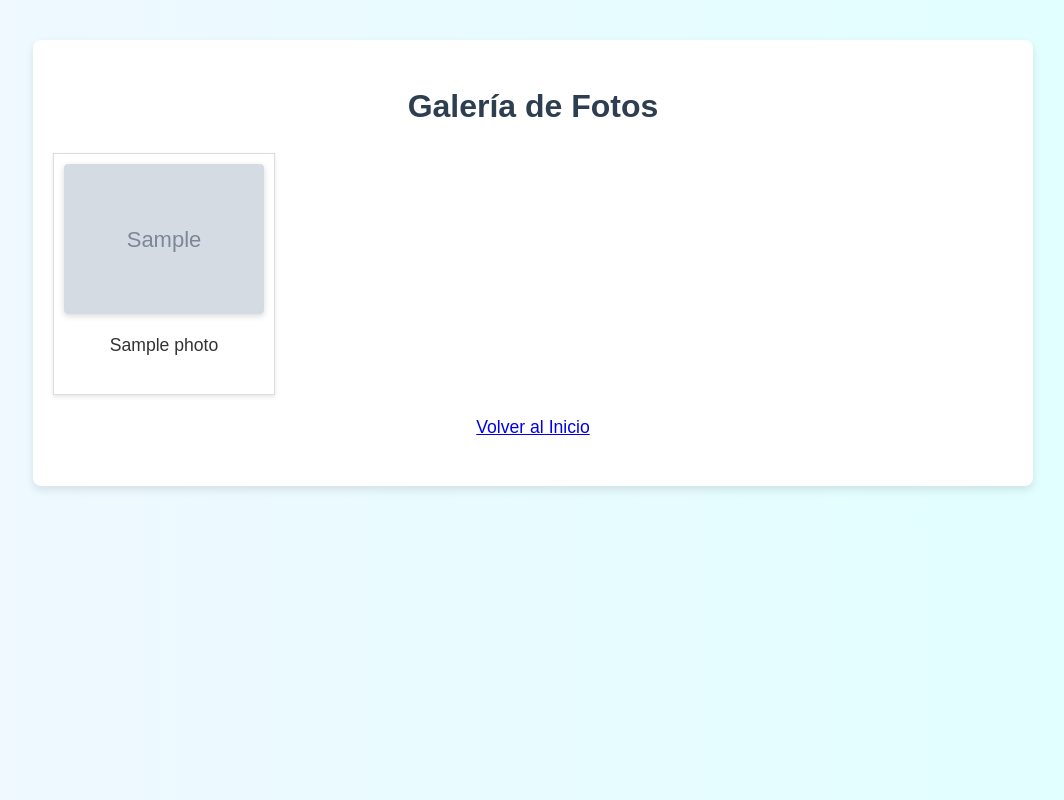
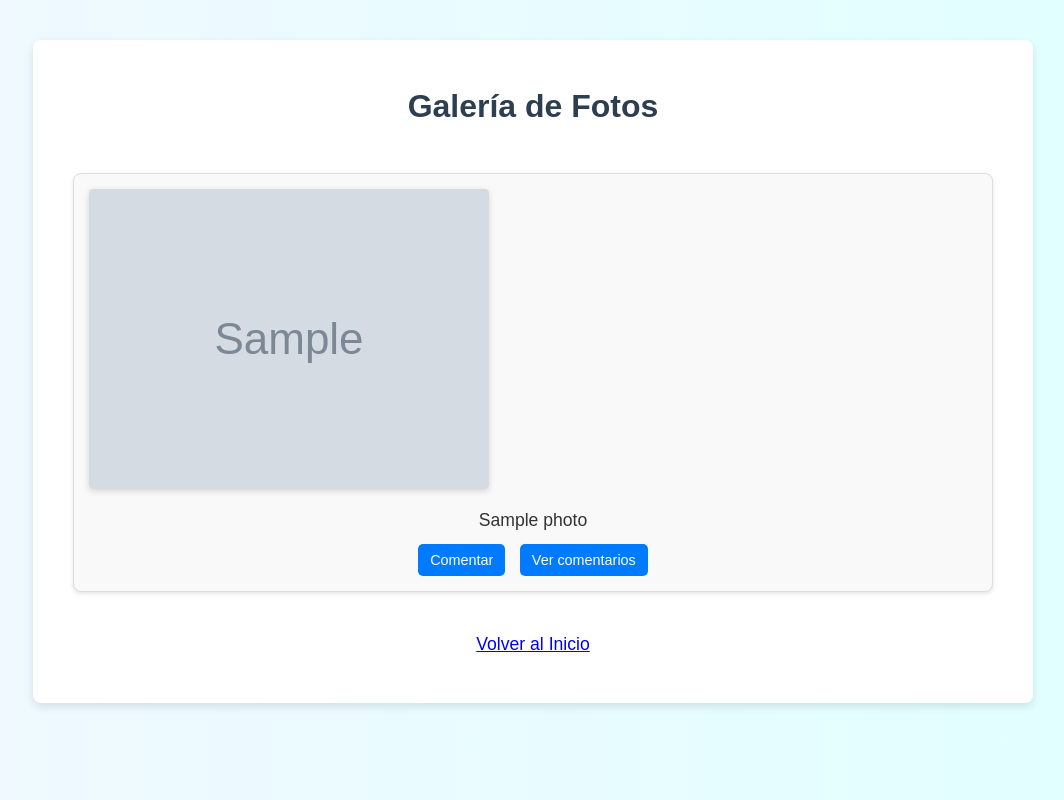
Before and after one commit to Daly2025/puskas, a PHP site: page /public/photos.php in a window 1280 px wide. Shown: the whole page, without its empty margins (107-1171 px from the left). Run offline with PHP 8.4, Linux system fonts and the light colour scheme; the visitor is signed in with stand-in values (Sample User, id 1); tables that the repository leaves empty or names only in its code hold one stand-in row (values such as "Sample post"); grey boxes marked "Sample" are stand-in pictures.

Commit message:
botones de comentar y ver comentarios

```diff
--- a/public/css/photos.css
+++ b/public/css/photos.css
@@ -1,12 +1,49 @@
-/* Estilos básicos para la galería */
 .photo-gallery {
-  display: flex;
-  flex-wrap: wrap;
-  gap: 10px;
+    display: grid;
+    grid-template-columns: repeat(auto-fit, minmax(250px, 1fr));
+    gap: 20px;
+    padding: 20px;
 }
+
 .photo-item {
-  max-width: 200px;
-  text-align: center;
+    background-color: #f9f9f9;
+    border: 1px solid #ddd;
+    border-radius: 8px;
+    padding: 15px;
+    text-align: center;
+    box-shadow: 0 2px 4px rgba(0, 0, 0, 0.1);
+}
+
+.photo-item img {
+    max-width: 100%;
+    height: auto;
+    border-radius: 4px;
+    margin-bottom: 10px;
+}
+
+.photo-item p {
+    font-size: 1.1em;
+    color: #333;
+    margin-bottom: 10px;
+}
+
+.photo-item .buttons {
+    margin-top: 10px;
+}
+
+.photo-item .buttons button {
+    background-color: #007bff;
+    color: white;
+    border: none;
+    padding: 8px 12px;
+    border-radius: 5px;
+    cursor: pointer;
+    margin: 0 5px;
+    font-size: 0.9em;
+}
+
+.photo-item .buttons button:hover {
+    background-color: #0056b3;
 }
 .photo-item img {
   max-width: 100%;
--- a/public/photos.php
+++ b/public/photos.php
@@ -44,6 +44,10 @@ try {
                         <?php if (!empty($photo['title'])): ?>
                             <p><?php echo htmlspecialchars($photo['title']); ?></p>
                         <?php endif; ?>
+                        <div class="buttons">
+                            <button onclick="location.href='comment.php?photo_id=<?php echo $photo['id']; ?>'">Comentar</button>
+                            <button onclick="location.href='view_comments.php?photo_id=<?php echo $photo['id']; ?>'">Ver comentarios</button>
+                        </div>
                     </div>
                 <?php endforeach; ?>
             </div>
--- a/public/videos.php
+++ b/public/videos.php
@@ -44,6 +44,10 @@ try {
                     <?php if (!empty($video['title'])): ?>
                         <p><?php echo htmlspecialchars($video['title']); ?></p>
                     <?php endif; ?>
+                    <div class="buttons">
+                        <button onclick="location.href='comment.php?video_id=<?php echo $video['id']; ?>'">Comentar</button>
+                        <button onclick="location.href='view_comments.php?video_id=<?php echo $video['id']; ?>'">Ver comentarios</button>
+                    </div>
                 </div>
             <?php endforeach; ?>
         </div>
```
Also changed, not shown: public/css/videos.css (+47 -1 lines).
